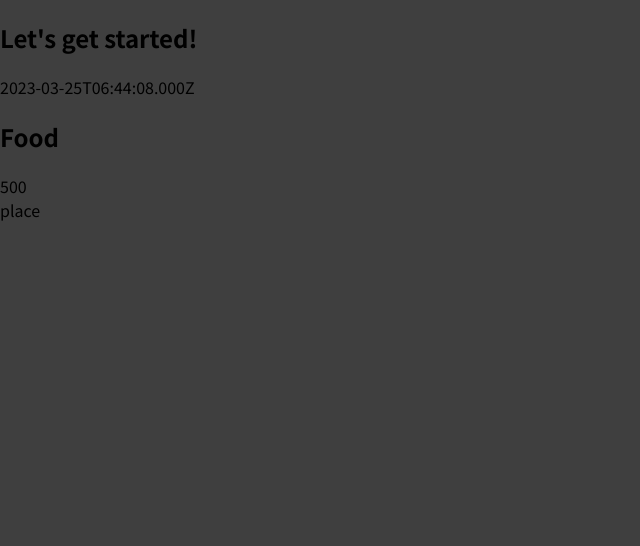
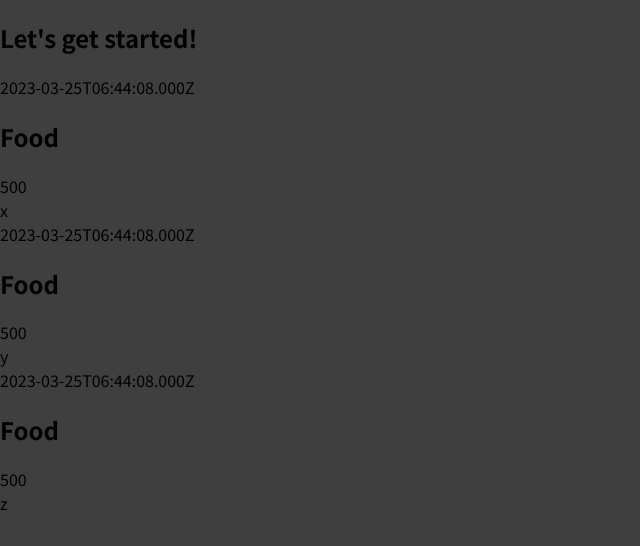
Before and after one commit to Anempooja/react, a JavaScript app: page / in a window 1280 px wide. Shown: the top 546 px of the page, without its empty margins (0-640 px from the left). Built offline with nearby package versions, Linux system fonts and the light colour scheme.

Commit message:
using props looping through the array

```diff
--- a/src/App.js
+++ b/src/App.js
@@ -1,9 +1,15 @@
 import ExpenseItem from "./components/ExpenseItem";
 function App() {
+  const locations=[{place:'x'},{place:'y'},{place:'z'}]
   return (
     <div>
       <h2>Let's get started!</h2>
-      <ExpenseItem></ExpenseItem>
+      {
+        locations.map(location=>{
+          return   <ExpenseItem locationOfExpenditure= {`${location.place}`}></ExpenseItem>
+        })
+
+}
 
     </div>
   );
--- a/src/components/ExpenseItem.js
+++ b/src/components/ExpenseItem.js
@@ -1,16 +1,13 @@
 import './ExpenseItem.css'
-function ExpenseItem (){
+function ExpenseItem (props){
     const expenseDate=new Date()
     const expenseTitle='Food'
     const expenseAmount=500
-    const locationOfExpenditure ='place'
+
     return (
         <div>
             <div className="expense-item">{expenseDate.toISOString()}</div>
-            <div className="expense-item__description">
-                <h2>{expenseTitle}</h2>
-                <div className="expense-item__amount"> {expenseAmount}</div>
-                <div>{locationOfExpenditure }</div>
+            <div className="expense-item__description"><h2>{expenseTitle}</h2><div className="expense-item__amount"> {expenseAmount}</div><div>{props.locationOfExpenditure }</div>
             </div>
 
         </div>
```
